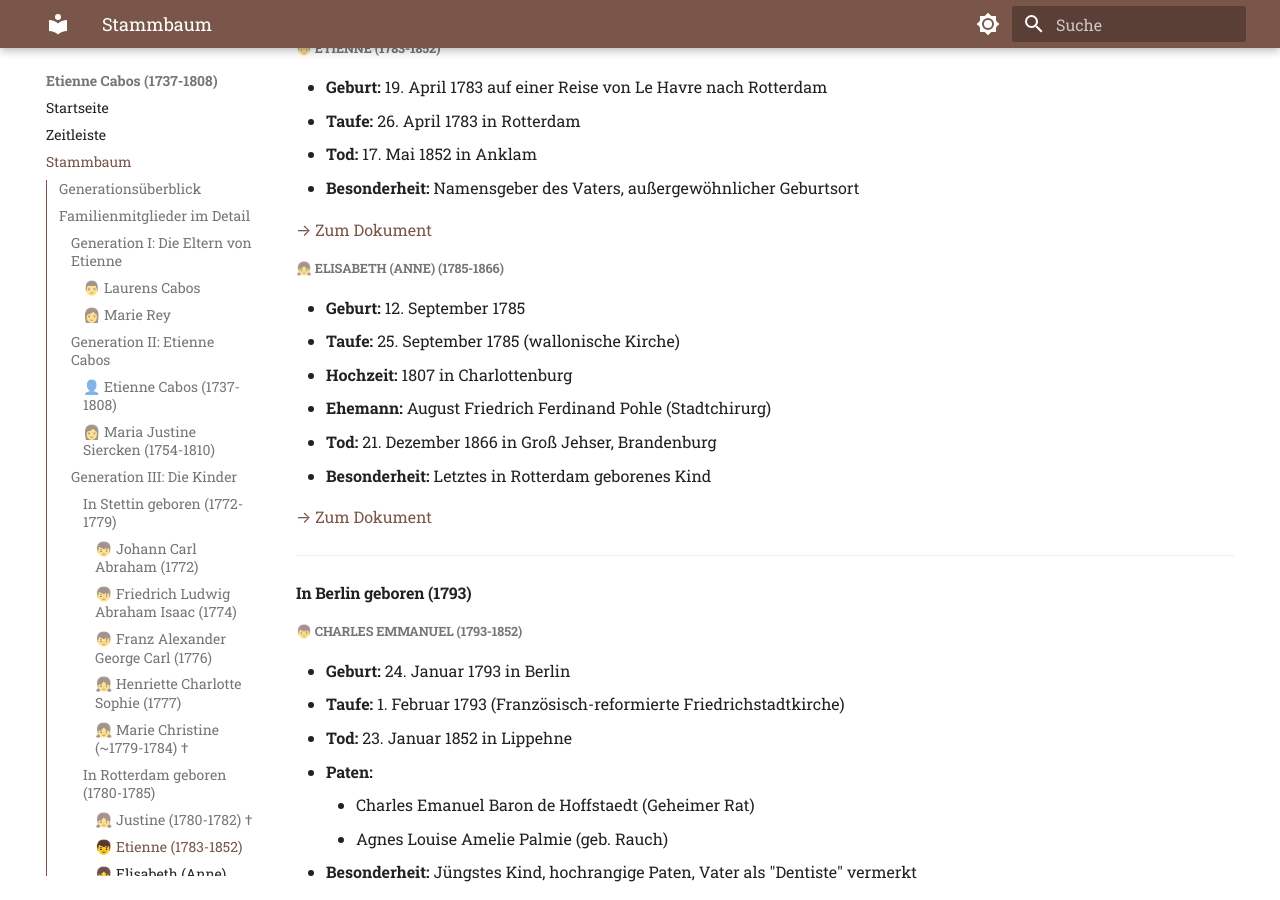
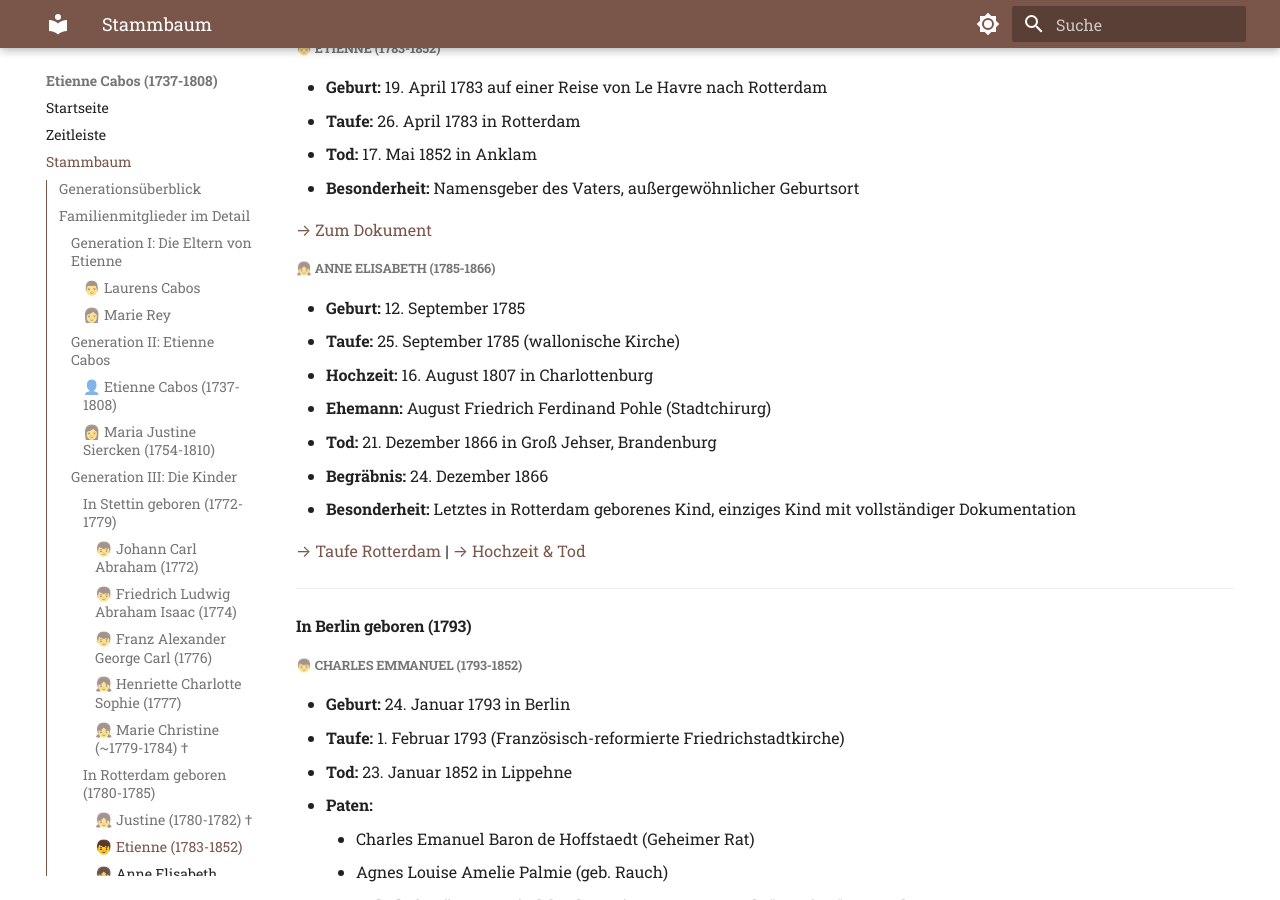
Before and after one commit to ccabos/Etienne, an MkDocs documentation site: the page built from docs/stammbaum.md, in a window 1280 px wide and 900 px high, scrolled down 3626 px. Built offline with MkDocs 1.6.1 and Material for MkDocs 9.7.7, drawn with Linux system fonts in a browser that asks for light colours.

Commit message:
Update Stammbaum with Anne Elisabeth links
- Add links to Elisabeth's marriage/death page
- Update name to "Anne Elisabeth" for consistency
- Add burial date and documentation note

🤖 Generated with [Claude Code](https://claude.com/claude-code)

Co-Authored-By: Claude Opus 4.5 <noreply@anthropic.com>

```diff
--- a/docs/stammbaum.md
+++ b/docs/stammbaum.md
@@ -168,15 +168,16 @@ graph TD
 
 [→ Zum Dokument](dokumente/taufen-rotterdam.md#taufe-etienne-1783)
 
-##### 👧 Elisabeth (Anne) (1785-1866)
+##### 👧 Anne Elisabeth (1785-1866)
 - **Geburt:** 12. September 1785
 - **Taufe:** 25. September 1785 (wallonische Kirche)
-- **Hochzeit:** 1807 in Charlottenburg
+- **Hochzeit:** 16. August 1807 in Charlottenburg
 - **Ehemann:** August Friedrich Ferdinand Pohle (Stadtchirurg)
 - **Tod:** 21. Dezember 1866 in Groß Jehser, Brandenburg
-- **Besonderheit:** Letztes in Rotterdam geborenes Kind
+- **Begräbnis:** 24. Dezember 1866
+- **Besonderheit:** Letztes in Rotterdam geborenes Kind, einziges Kind mit vollständiger Dokumentation
 
-[→ Zum Dokument](dokumente/taufen-rotterdam.md#taufe-elisabeth-1785)
+[→ Taufe Rotterdam](dokumente/taufen-rotterdam.md#taufe-elisabeth-1785) | [→ Hochzeit & Tod](dokumente/hochzeit-elisabeth-1807.md)
 
 ---
 
```
Also changed, not shown: other parts of docs/stammbaum.md (+1 -1 lines).
